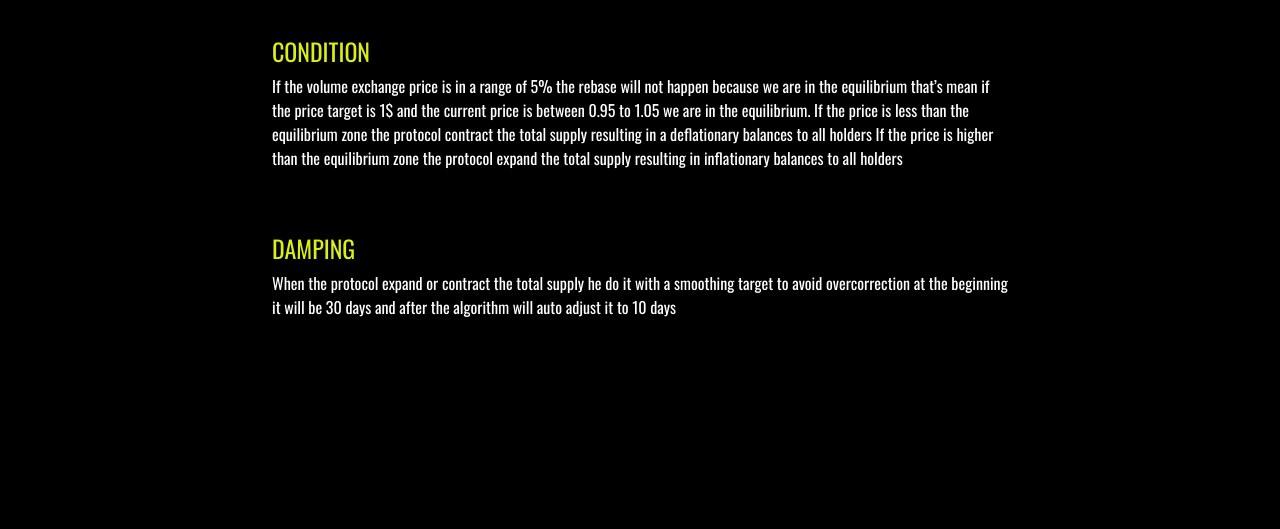
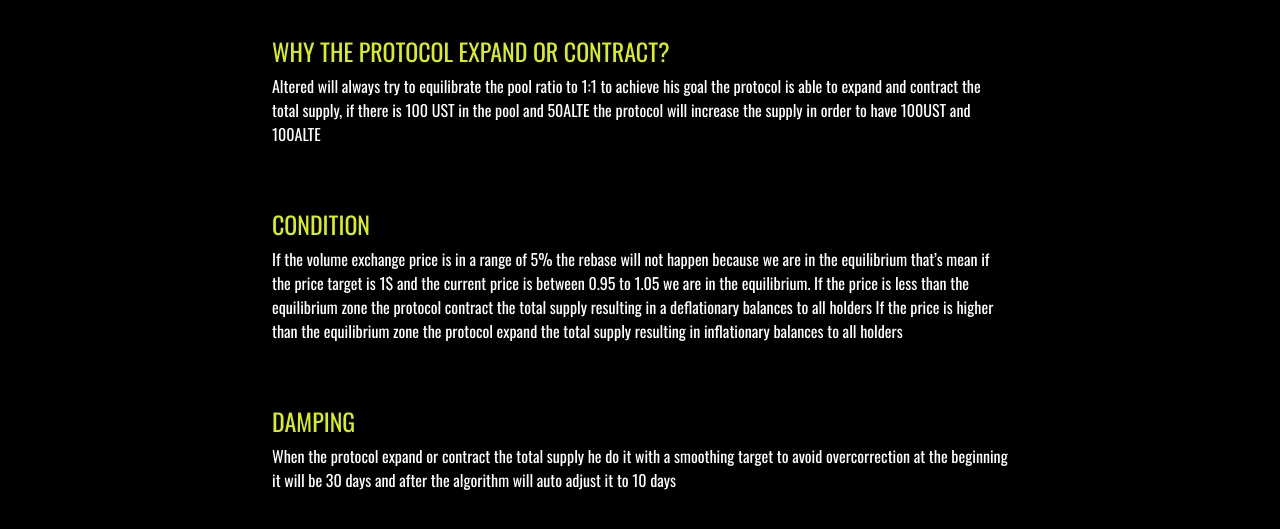
Before and after one commit to mconstant/altered-home-interface, a website: page public/index.html in a window 1280 px wide. Shown: the part 481-1010 px from the top of the page. Before the commit the page ends 840 px from the top, so only its background shows below. Drawn offline with nearby package versions, Linux system fonts and the light colour scheme; a web font is replaced by a local one.

Commit message:
new text

```diff
--- a/public/index.html
+++ b/public/index.html
@@ -50,6 +50,10 @@
                     </div>
                 </div>
                 <div class="col-md-8 my-4 mx-auto">
+                    <h2>Why the protocol expand or contract?</h2>
+                    <p>Altered will always try to equilibrate the pool ratio to 1:1 to achieve his goal the protocol is able to expand and contract the total supply, if there is 100 UST in the pool and 50ALTE the protocol will increase the supply in order to have 100UST and 100ALTE</p>
+                </div>
+                <div class="col-md-8 my-4 mx-auto">
                     <h2>Condition</h2>
                     <p>If the volume exchange price is in a range of 5% the rebase will not happen because we are in the equilibrium that’s mean if the price target is 1$ and the current price is between 0.95 to 1.05 we are in the equilibrium.
                         If the price is less than the equilibrium zone the protocol contract the total supply resulting in a deflationary balances to all holders
```
